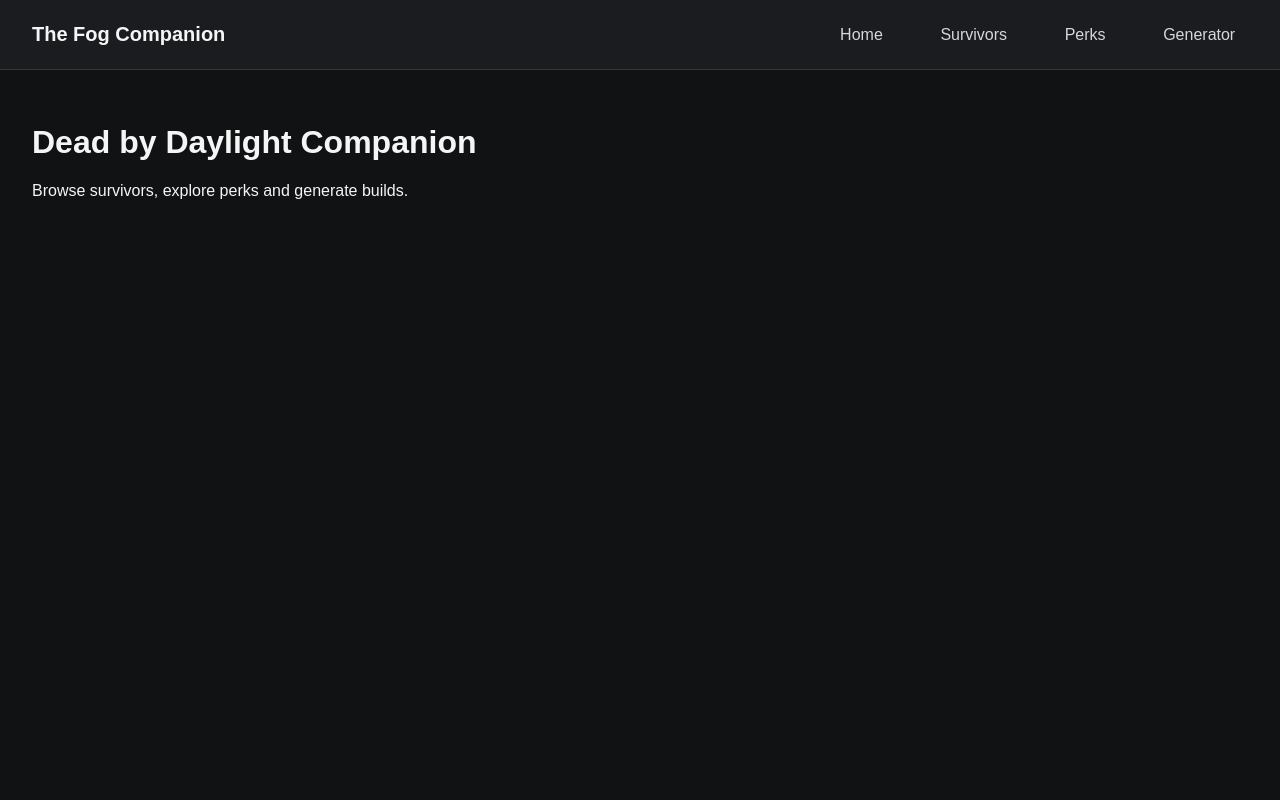
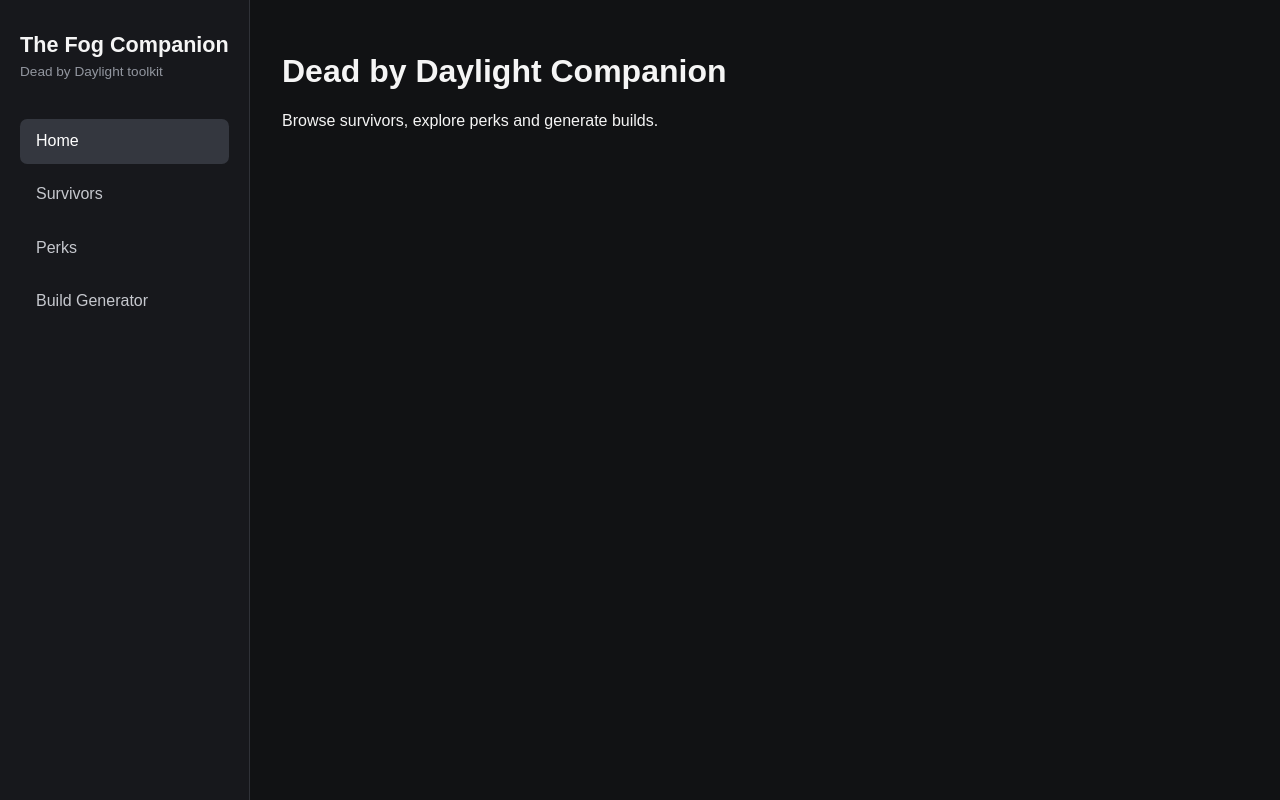
Before and after one commit to finlaygk189/the-fog-companion, a React (Vite) app: page / in a window 1280 px wide. Built offline with nearby package versions, Linux system fonts and the light colour scheme.

Commit message:
Replace top navigation with sidebar layout

```diff
--- a/src/App.jsx
+++ b/src/App.jsx
@@ -1,21 +1,26 @@
-import { BrowserRouter, Routes, Route } from "react-router-dom";
-import Navbar from "./components/Navbar";
+import { BrowserRouter, Route, Routes } from "react-router-dom";
+import Sidebar from "./components/Sidebar";
 import Home from "./pages/Home";
 import Survivors from "./pages/Survivors";
 import Perks from "./pages/Perks";
 import Generator from "./pages/Generator";
+import "./styles/layout.css";
 
 function App() {
   return (
     <BrowserRouter>
-      <Navbar />
+      <div className="app-layout">
+        <Sidebar />
 
+        <div className="app-content">
           <Routes>
             <Route path="/" element={<Home />} />
             <Route path="/survivors" element={<Survivors />} />
             <Route path="/perks" element={<Perks />} />
             <Route path="/generator" element={<Generator />} />
           </Routes>
+        </div>
+      </div>
     </BrowserRouter>
   );
 }
--- a/src/components/Navbar.jsx
+++ /dev/null
@@ -1,28 +0,0 @@
-import { Link } from "react-router-dom";
-import "../styles/navbar.css";
-
-function Navbar() {
-  return (
-    <nav className="navbar">
-      <h2 className="navbar__title">The Fog Companion</h2>
-
-      <Link className="navbar__link" to="/">
-        Home
-      </Link>
-
-      <Link className="navbar__link" to="/survivors">
-        Survivors
-      </Link>
-
-      <Link className="navbar__link" to="/perks">
-        Perks
-      </Link>
-
-      <Link className="navbar__link" to="/generator">
-        Generator
-      </Link>
-    </nav>
-  );
-}
-
-export default Navbar;
--- /dev/null
+++ b/src/components/Sidebar.jsx
@@ -0,0 +1,53 @@
+import { NavLink } from "react-router-dom";
+import "../styles/sidebar.css";
+
+function Sidebar() {
+  return (
+    <aside className="sidebar">
+      <div className="sidebar__brand">
+        <h2>The Fog Companion</h2>
+        <p>Dead by Daylight toolkit</p>
+      </div>
+
+      <nav className="sidebar__nav">
+        <NavLink
+          to="/"
+          className={({ isActive }) =>
+            isActive ? "sidebar__link sidebar__link--active" : "sidebar__link"
+          }
+        >
+          Home
+        </NavLink>
+
+        <NavLink
+          to="/survivors"
+          className={({ isActive }) =>
+            isActive ? "sidebar__link sidebar__link--active" : "sidebar__link"
+          }
+        >
+          Survivors
+        </NavLink>
+
+        <NavLink
+          to="/perks"
+          className={({ isActive }) =>
+            isActive ? "sidebar__link sidebar__link--active" : "sidebar__link"
+          }
+        >
+          Perks
+        </NavLink>
+
+        <NavLink
+          to="/generator"
+          className={({ isActive }) =>
+            isActive ? "sidebar__link sidebar__link--active" : "sidebar__link"
+          }
+        >
+          Build Generator
+        </NavLink>
+      </nav>
+    </aside>
+  );
+}
+
+export default Sidebar;
--- /dev/null
+++ b/src/styles/layout.css
@@ -0,0 +1,9 @@
+.app-layout {
+  display: flex;
+  min-height: 100vh;
+}
+
+.app-content {
+  flex: 1;
+  min-width: 0;
+}
--- a/src/styles/navbar.css
+++ /dev/null
@@ -1,24 +0,0 @@
-.navbar {
-  display: flex;
-  align-items: center;
-  gap: 2rem;
-  padding: 1rem 2rem;
-  background-color: #1a1c20;
-  border-bottom: 1px solid #34363b;
-}
-
-.navbar__title {
-  margin: 0 auto 0 0;
-  font-size: 1.25rem;
-}
-
-.navbar__link {
-  padding: 0.6rem 0.8rem;
-  border-radius: 0.35rem;
-  color: #d7d7d7;
-}
-
-.navbar__link:hover {
-  background-color: #292c31;
-  color: #ffffff;
-}
--- /dev/null
+++ b/src/styles/sidebar.css
@@ -0,0 +1,47 @@
+.sidebar {
+  width: 250px;
+  min-height: 100vh;
+  padding: 2rem 1.25rem;
+  background-color: #17181c;
+  border-right: 1px solid #303238;
+}
+
+.sidebar__brand {
+  margin-bottom: 2.5rem;
+}
+
+.sidebar__brand h2 {
+  margin: 0;
+  font-size: 1.35rem;
+}
+
+.sidebar__brand p {
+  margin-top: 0.35rem;
+  color: #92969f;
+  font-size: 0.85rem;
+}
+
+.sidebar__nav {
+  display: flex;
+  flex-direction: column;
+  gap: 0.5rem;
+}
+
+.sidebar__link {
+  padding: 0.85rem 1rem;
+  border-radius: 0.45rem;
+  color: #c6c8ce;
+  transition:
+    background-color 0.2s ease,
+    color 0.2s ease;
+}
+
+.sidebar__link:hover {
+  background-color: #24262c;
+  color: #ffffff;
+}
+
+.sidebar__link--active {
+  background-color: #34373f;
+  color: #ffffff;
+}
```
Lines whose indentation alone changed are shown as unchanged.
